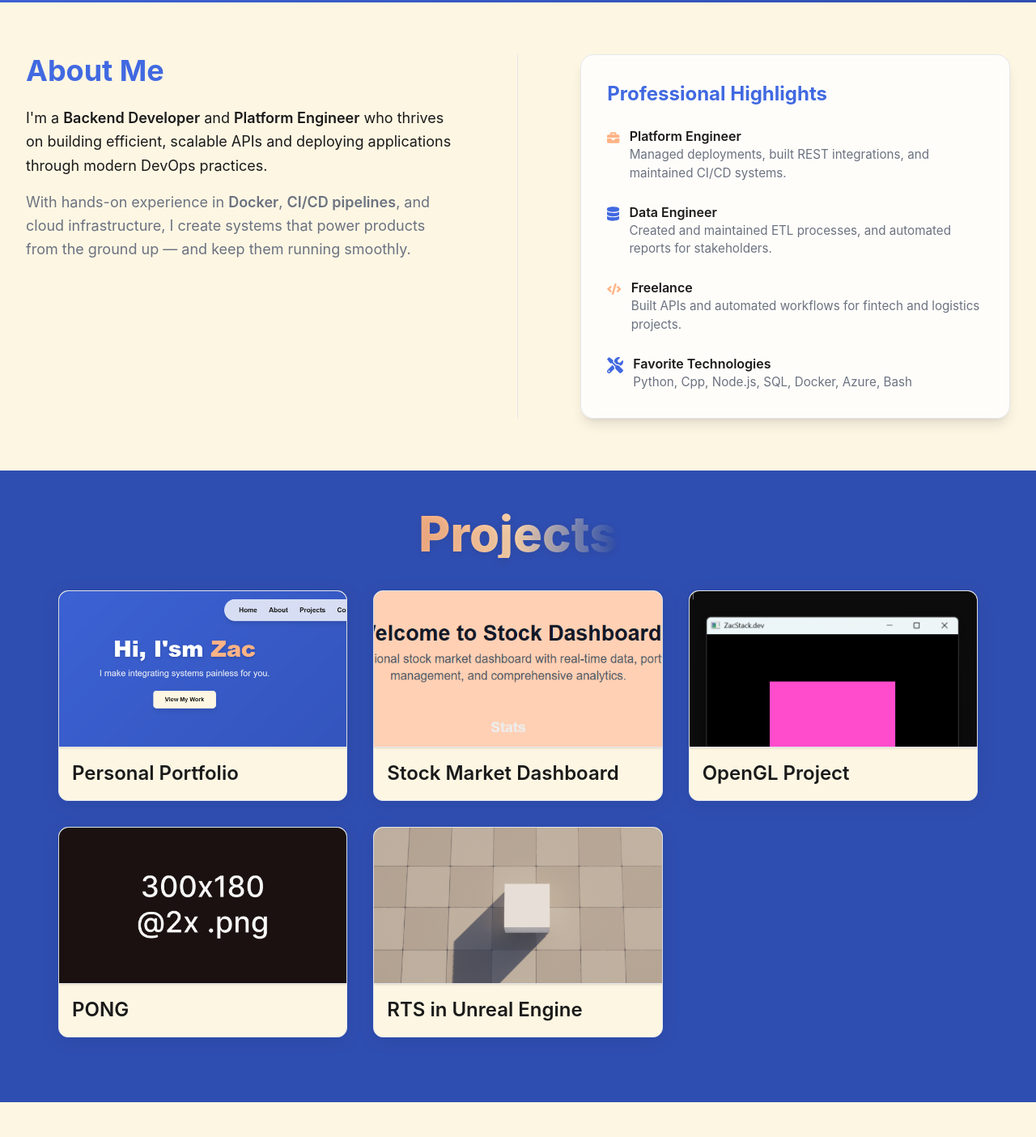
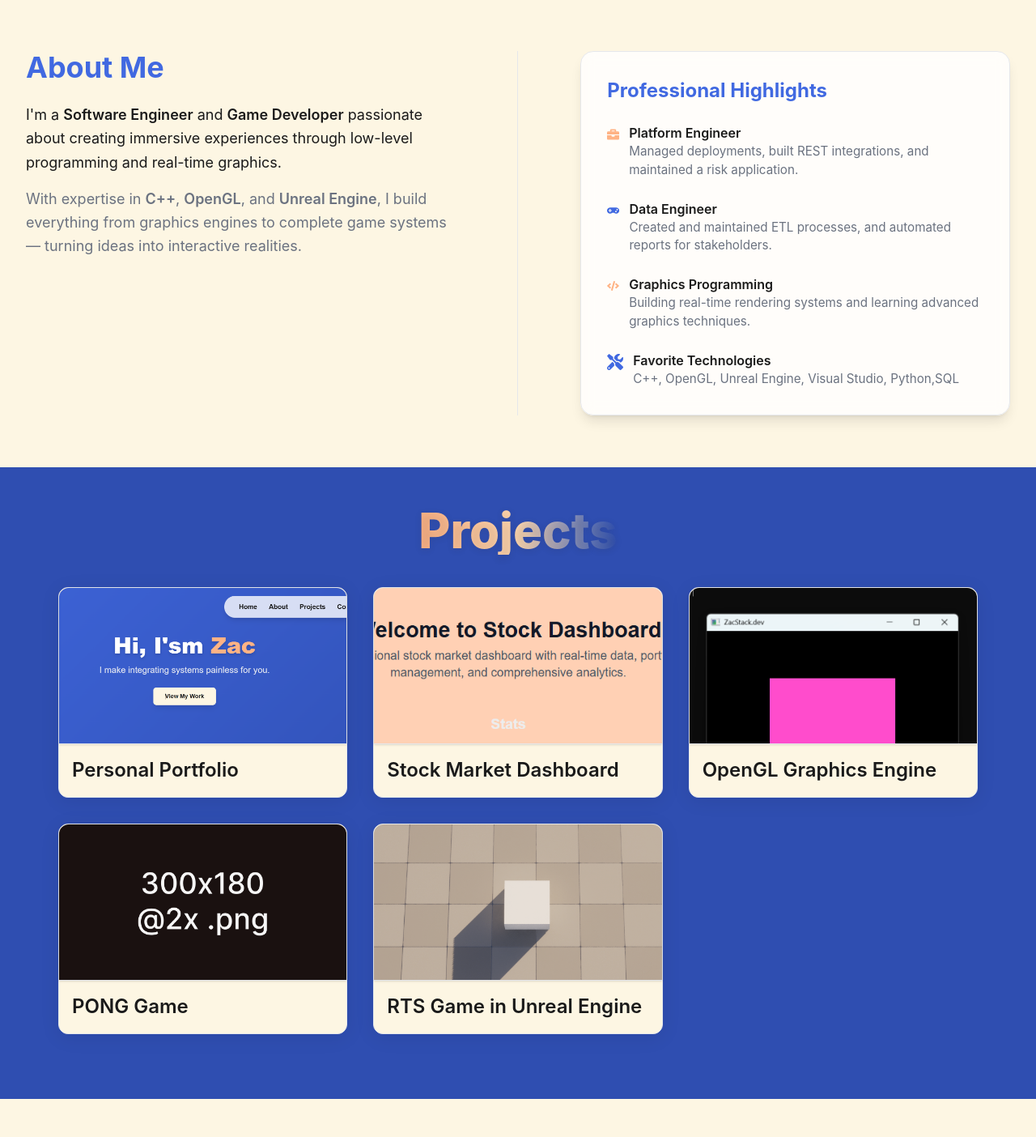
Before and after one commit to henzg/portfolio-redo, a Next.js app in the folder frontend/: page / in a window 1280 px wide. Shown: the part 520-1924 px from the top of the page at 81% size. Built offline with nearby package versions, Linux system fonts and the light colour scheme.

Commit message:
updated website to reflect my passionj for graphics programing

```diff
--- a/frontend/src/components/About.tsx
+++ b/frontend/src/components/About.tsx
@@ -1,4 +1,4 @@
-import { FaBriefcase, FaDatabase, FaCode, FaTools } from 'react-icons/fa';
+import { FaBriefcase, FaGamepad, FaCode, FaTools } from 'react-icons/fa';
 
 export default function About() {
   return (
@@ -8,10 +8,10 @@ export default function About() {
         <div>
           <h2 className="text-4xl font-bold mb-6 text-[var(--color-primary)]">About Me</h2>
           <p className="text-lg leading-relaxed mb-4 text-[var(--color-accent-black)]">
-            I&apos;m a <span className="font-semibold">Backend Developer</span> and <span className="font-semibold">Platform Engineer</span> who thrives on building efficient, scalable APIs and deploying applications through modern DevOps practices.
+            I&apos;m a <span className="font-semibold">Software Engineer</span> and <span className="font-semibold">Game Developer</span> passionate about creating immersive experiences through low-level programming and real-time graphics.
           </p>
           <p className="text-lg leading-relaxed secondary-text">
-            With hands-on experience in <span className="font-semibold">Docker</span>, <span className="font-semibold">CI/CD pipelines</span>, and cloud infrastructure, I create systems that power products from the ground up — and keep them running smoothly.
+            With expertise in <span className="font-semibold">C++</span>, <span className="font-semibold">OpenGL</span>, and <span className="font-semibold">Unreal Engine</span>, I build everything from graphics engines to complete game systems — turning ideas into interactive realities.
           </p>
         </div>
 
@@ -26,11 +26,11 @@ export default function About() {
               <FaBriefcase className="text-[var(--color-accent-coral)] text-xl mt-1" />
               <div>
                 <p className="font-semibold">Platform Engineer</p>
-                <p className="secondary-text">Managed deployments, built REST integrations, and maintained CI/CD systems.</p>
+                <p className="secondary-text">Managed deployments, built REST integrations, and maintained a risk application.</p>
               </div>
             </li>
             <li className="flex items-start gap-3">
-              <FaDatabase className="text-[var(--color-primary)] text-xl mt-1" />
+              <FaGamepad className="text-[var(--color-primary)] text-xl mt-1" />
               <div>
                 <p className="font-semibold">Data Engineer</p>
                 <p className="secondary-text">Created and maintained ETL processes, and automated reports for stakeholders.</p>
@@ -39,15 +39,15 @@ export default function About() {
             <li className="flex items-start gap-3">
               <FaCode className="text-[var(--color-accent-coral)] text-xl mt-1" />
               <div>
-                <p className="font-semibold">Freelance</p>
-                <p className="secondary-text">Built APIs and automated workflows for fintech and logistics projects.</p>
+                <p className="font-semibold">Graphics Programming</p>
+                <p className="secondary-text">Building real-time rendering systems and learning advanced graphics techniques.</p>
               </div>
             </li>
             <li className="flex items-start gap-3">
               <FaTools className="text-[var(--color-primary)] text-xl mt-1" />
               <div>
                 <p className="font-semibold">Favorite Technologies</p>
-                <p className="secondary-text">Python, Cpp, Node.js, SQL, Docker, Azure, Bash</p>
+                <p className="secondary-text">C++, OpenGL, Unreal Engine, Visual Studio, Python,SQL</p>
               </div>
             </li>
           </ul>
--- a/frontend/src/components/Hero.tsx
+++ b/frontend/src/components/Hero.tsx
@@ -8,10 +8,10 @@ export default function Hero() {
                     Hi, I&apos;m <span className="text-[var(--color-accent-coral)]">Zac</span>
                 </h1>
                 <p className="text-xl md:text-2xl font-light mb-8 text-[var(--color-text-light)] opacity-90">
-                    I make integrating systems painless for you.
+                    Software Engineer & Game Developer
                 </p>
-                <p className="text-xl md:text-2xl font-light mb-8 text-[var(--color-text-light)] opacity-80">
-                    My website is currently under construction so please be patient!
+                <p className="text-lg md:text-xl font-light mb-8 text-[var(--color-text-light)] opacity-80">
+                    Crafting immersive experiences with C++, OpenGL, and Unreal Engine
                 </p>
                 <a href="#projects" className="inline-block px-8 py-3 rounded-lg bg-[var(--color-accent-cream)] text-[var(--color-accent-black)] font-semibold shadow-lg transition-transform duration-200 hover:scale-105 hover:bg-[var(--color-primary)] hover:text-white">
                     View My Work
--- a/frontend/src/data/project.ts
+++ b/frontend/src/data/project.ts
@@ -10,38 +10,38 @@ export type Project = {
 export const projects: Project[] = [
   {
     title: "Personal Portfolio",
-    description: "A Next.js frontend app for syncing external APIs into a centralized DB.",
-    techStack: ["Next.js", "Vercel"],
+    description: "A modern Next.js portfolio showcasing my software engineering and game development projects.",
+    techStack: ["Next.js", "TypeScript", "React"],
     repo: "https://github.com/henzg/portfolio-redo",
     demo: "https://portfolio-redo-psi.vercel.app/",
     image: "/PortfolioPic.PNG"
   },
   {
     title: "Stock Market Dashboard",
-    description: "A webapp utilizing technologies so users can create their stock portfolios with live trading data.2 Demo coming soon",
-    techStack: ["Next.js", "TypeScript", "Node.js", "Docker", ],
+    description: "A web application for creating stock portfolios with live trading data and real-time updates.",
+    techStack: ["Next.js", "TypeScript", "Node.js", "Docker"],
     repo: "https://github.com/henz/StockDashboardv2",
     demo: "Coming soon",
     image: "/StockDashBoard.PNG"
   },
   {
-   title: "OpenGL Project",
-   description: "Learning how to use OpenGL in C++",
-   techStack: ["Visual Studio", "C++", "OpenGL"],
+   title: "OpenGL Graphics Engine",
+   description: "Learning modern OpenGL techniques for real-time 3D graphics rendering and shader programming.",
+   techStack: ["C++", "OpenGL", "GLFW", "GLM"],
    repo: "https://github.com/henzg/LearningOpenGL",
    image: "/openglproject.png"
   },
   {
-   title: "PONG",
-   description: "Recreating the classic game while I learn SFML.",
-   techStack: ["Visual Studio", "C++", "SFML"],
+   title: "PONG Game",
+   description: "A complete recreation of the classic PONG game built from scratch using SFML for graphics and input handling.",
+   techStack: ["C++", "SFML", "Game Development"],
    repo: "https://github.com/henzg/Pong",
    image: "/placeholder.png"
   },
   {
-   title: "RTS in Unreal Engine",
-   description: "Creating a prototype RTS game using unreal engine 5.6",
-   techStack: ["Visual Studio", "C++", "UE"],
+   title: "RTS Game in Unreal Engine",
+   description: "Developing a real-time strategy game prototype with custom camera systems and game mechanics in UE5.",
+   techStack: ["C++", "Unreal Engine 5", "Blueprints", "Game Design"],
    repo: "https://github.com/henzg/ue5_rtscamera/tree/main",
    image: "/rtspic1.png"
   },
```
